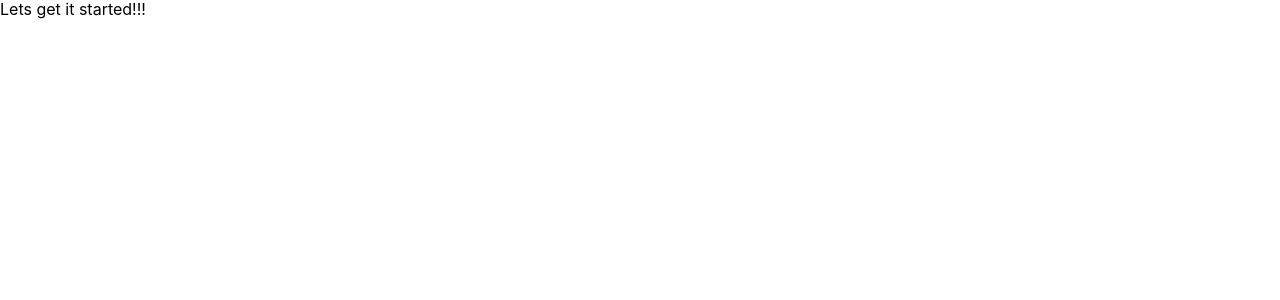
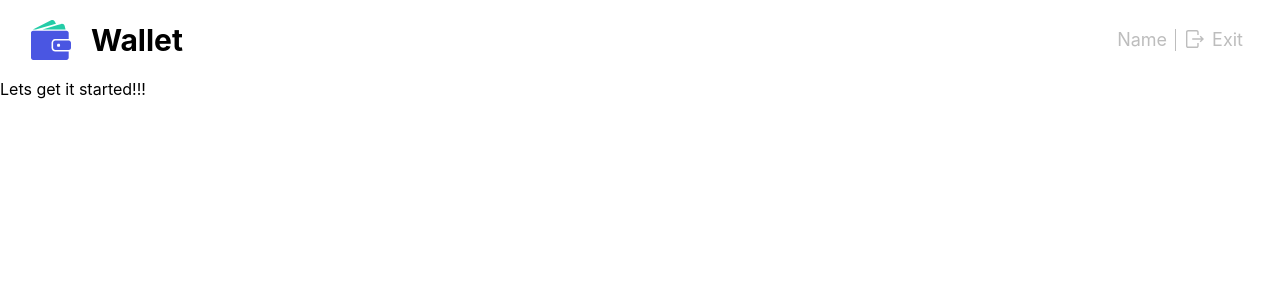
Before and after one commit to Mysolaar/wallet-app-gr4-frontend, a React (Create React App) app: page / in a window 1280 px wide. Shown: the top 300 px of the page. Built offline with nearby package versions, Linux system fonts and the light colour scheme.

Commit message:
create header styles

```diff
--- a/src/App.js
+++ b/src/App.js
@@ -1,5 +1,12 @@
+import Header from "./components/Header/Header";
+
 function App() {
-  return <div>Lets get it started!!!</div>;
+  return (
+  <div>
+    <Header />
+    Lets get it started!!!
+    </div>
+  )
 }
 
 export default App;
--- /dev/null
+++ b/src/components/Header/Header.jsx
@@ -0,0 +1,36 @@
+import css from "./Header.module.css";
+import ReactWallet from "../../icons/wallet-icon.svg";
+import ReactExit from "../../icons/exit-icon.svg";
+
+const handleClik = () => {
+    // add logic
+}
+
+function Header() {
+    return (
+        <header className={css.header}>
+            <div className={css.headerBox}>
+                <img
+                src={ReactWallet}
+                alt="wallet icon" width={30} height={30}
+                className={css.iconWallet} />
+                <p className={css.logo}>Wallet</p>
+            </div>
+            <div className={css.headerBoxNext}>
+                <p className={css.headerUser}>Name</p>
+                <button
+                type="button"
+                className={css.headerButton}
+                onClick={handleClik}>
+                    <img
+                    src={ReactExit}
+                    alt="exit icon" width={18} height={18}
+                    className={css.iconExit} />
+                    <p className={css.headerExit}>Exit</p>
+                </button>
+            </div>
+        </header>
+    )
+}
+
+export default Header;
--- /dev/null
+++ b/src/components/Header/Header.module.css
@@ -0,0 +1,70 @@
+.header {
+    height: 60px;
+    margin: 0 15px;
+    display: flex;
+    justify-content: space-between;
+}
+
+.headerBox {
+    display: flex;
+    align-items: center;
+}
+
+.headerBoxNext {
+    display: flex;
+    align-items: center;
+    justify-content: center;
+}
+
+.logo {
+    padding-left: 15px;
+    font-weight: 700;
+    font-size: 18px;
+    color: rgba(0, 0, 0, 1);
+}
+
+.headerUser {
+    padding-right: 8px;
+    color: rgba(189, 189, 189, 1);
+    font-size: 18px;
+    line-height: 0.67;
+    margin: 0;
+}
+
+.headerButton {
+    border: none;
+    background-color: #ffffff;
+    display: flex;
+    cursor: pointer;
+}
+
+.headerExit {
+    display: none;
+}
+
+@media screen and (min-width: 768px) {
+    .header {
+        border: 1px solid rgba(255, 255, 255, 1);
+        height: 80px;
+        margin: 0 30px;
+    }
+    .headerExit {
+        display: block;
+        color: rgba(189, 189, 189, 1);
+        font-size: 18px;
+        margin: 0;
+        padding-left: 8px;
+    }
+    .logo {
+        font-size: 30px;
+        padding-left: 20px;
+    }
+    .headerButton {
+        border-left: 1px solid rgba(189, 189, 189, 1);
+        padding-left: 10px;
+    }
+    .iconWallet {
+        width: 40px;
+        height: 40px;
+    }
+}
```
Also changed, not shown: src/components/exampleComponent.jsx (deleted), src/icons/exit-icon.svg (added), src/icons/wallet-icon.svg (added).
